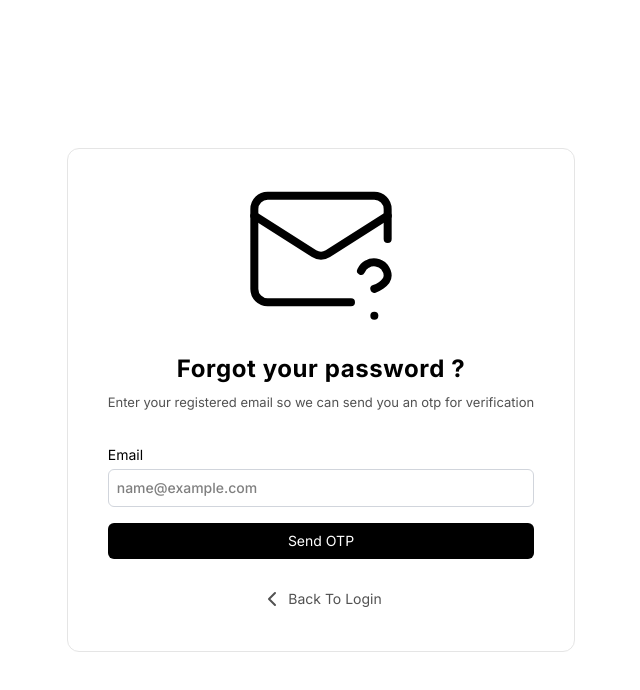
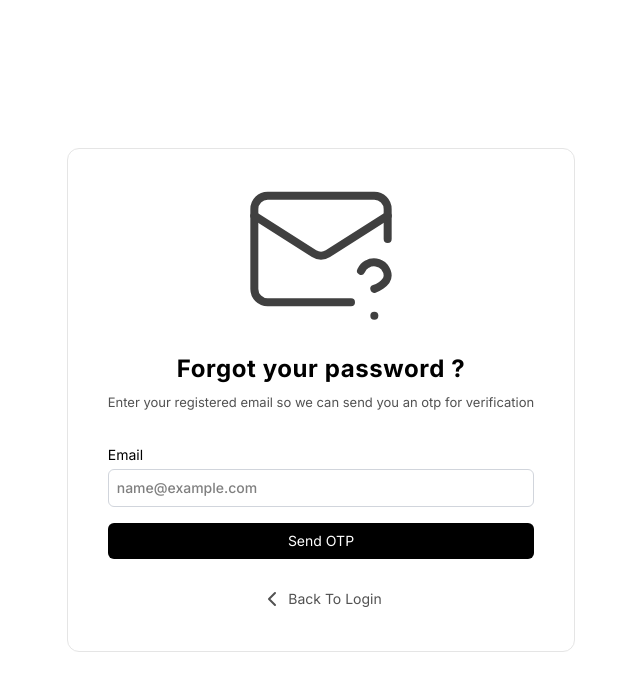
Before and after one commit to GauravJawalkar/School_ERP_Frontend, a Next.js app: page /forgot-password in a window 1280 px wide. Shown: the top 690 px of the page, without its empty margins (319-959 px from the left). Built offline with nearby package versions, Linux system fonts and the light colour scheme.

Commit message:
Add text color to MailQuestionMark icon in forgot password page

```diff
--- a/app/(pages)/forgot-password/page.tsx
+++ b/app/(pages)/forgot-password/page.tsx
@@ -8,7 +8,7 @@ const page = () => {
                 <div className='w-full flex flex-col items-center justify-center gap-6'>
                     <div className=''>
                         {/* Illustration */}
-                        <MailQuestionMark height={160} width={160} strokeWidth={1.2} />
+                        <MailQuestionMark height={160} width={160} strokeWidth={1.2} className='text-neutral-700' />
                     </div>
                     <div className='space-y-2 text-center'>
                         <h1 className='text-2xl font-bold text-center tracking-wide'>Forgot your password ?</h1>
```
